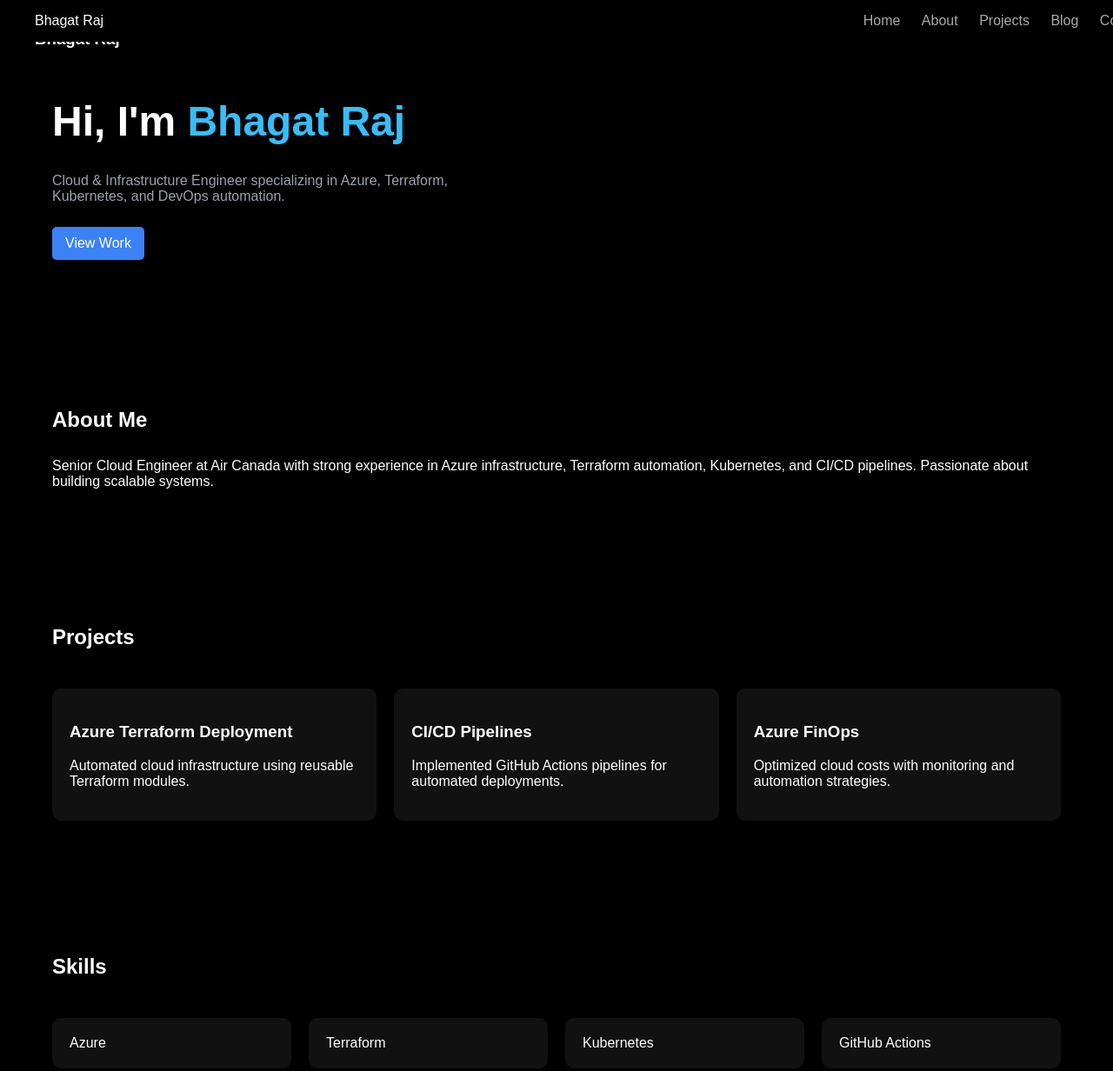
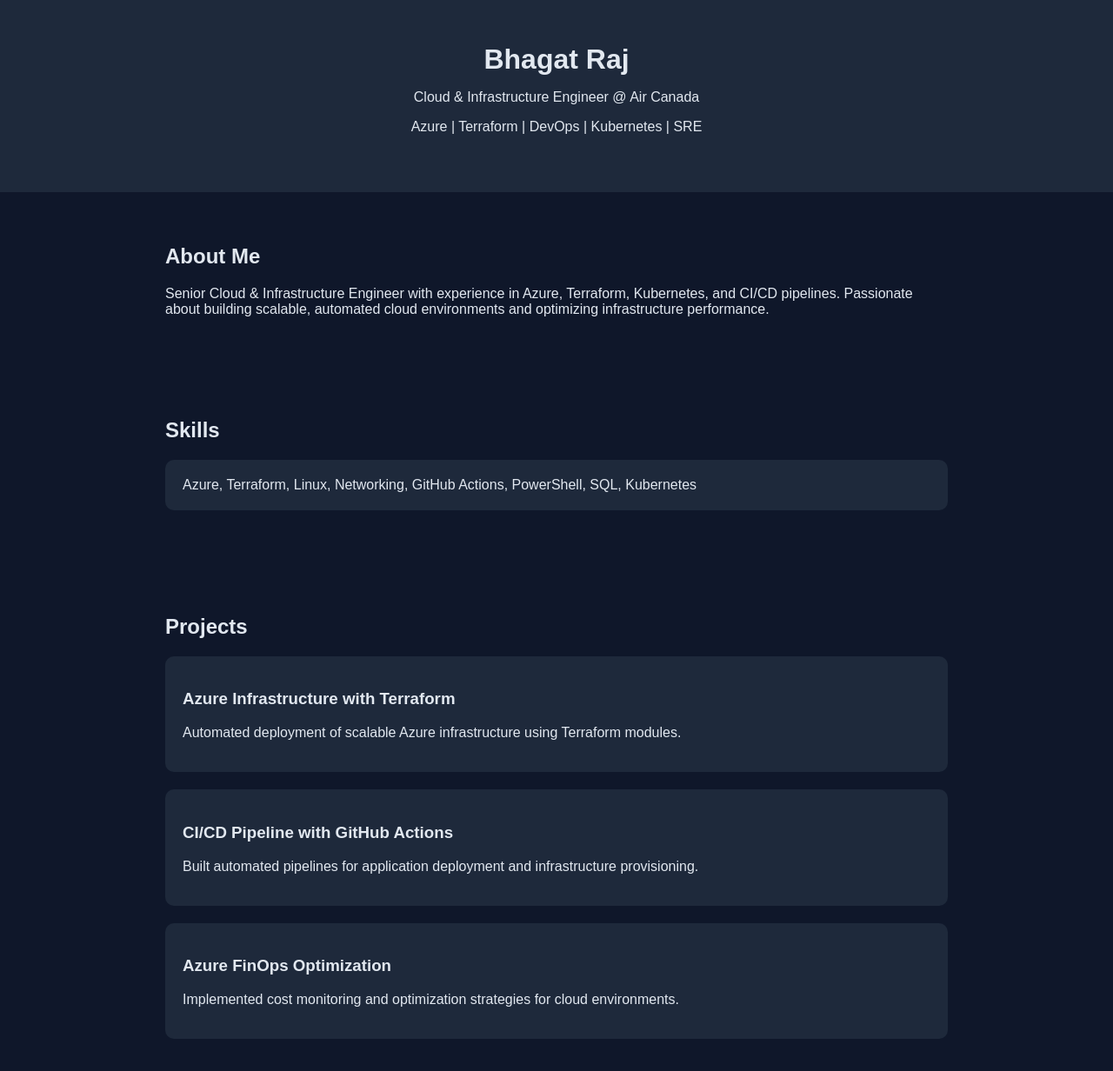
Before and after one commit to bhagatraj77knowledge-hue/bhagat-portfolio, a plain HTML site: page portfolio/index.html in a window 1280 px wide. Shown: the top 1232 px of the page at 87% size. Drawn offline with Linux system fonts and the light colour scheme.

Commit message:
Update index.html

```diff
--- a/portfolio/index.html
+++ b/portfolio/index.html
@@ -2,213 +2,110 @@
 <html lang="en">
 <head>
   <meta charset="UTF-8">
+  <title>Bhagat Raj | Cloud Engineer</title>
   <meta name="viewport" content="width=device-width, initial-scale=1.0">
-<title>Bhagat Raj | Cloud Engineer</title>
-
   <style>
     body {
+      font-family: Arial, sans-serif;
       margin: 0;
-  font-family: 'Segoe UI', sans-serif;
-  background: #0b0f19;
-  color: #e5e7eb;
+      background: #0f172a;
+      color: #e2e8f0;
     }
-
-/* NAVBAR */
-nav {
-  display: flex;
-  justify-content: space-between;
-  padding: 20px 60px;
-  background: #0b0f19;
-  position: sticky;
-  top: 0;
+    header {
+      text-align: center;
+      padding: 50px;
+      background: #1e293b;
     }
-nav a {
-  color: #9ca3af;
-  margin-left: 20px;
-  text-decoration: none;
-}
-nav a:hover { color: white; }
-
-/* HERO */
-.hero {
-  display: flex;
-  justify-content: space-between;
-  align-items: center;
-  padding: 80px 60px;
-}
-.hero h1 {
-  font-size: 48px;
-}
-.hero span {
-  color: #38bdf8;
-}
-.hero p {
-  color: #9ca3af;
-  max-width: 500px;
-}
-.btn {
-  background: #38bdf8;
-  padding: 10px 20px;
-  color: black;
-  border-radius: 6px;
-  display: inline-block;
-  margin-top: 20px;
-}
-
-/* SECTION */
+    h1 { margin: 0; }
     section {
-  padding: 60px;
-}
-h2 {
-  margin-bottom: 30px;
-}
-
-/* CARDS */
-.grid {
-  display: grid;
-  grid-template-columns: repeat(auto-fit, minmax(250px, 1fr));
-  gap: 20px;
+      padding: 40px;
+      max-width: 900px;
+      margin: auto;
     }
     .card {
-  background: #111827;
+      background: #1e293b;
       padding: 20px;
+      margin: 20px 0;
       border-radius: 10px;
     }
-.card:hover {
-  transform: translateY(-5px);
-}
-
-/* FOOTER */
-footer {
-  text-align: center;
-  padding: 40px;
-  color: #6b7280;
-}
+    a { color: #38bdf8; }
   </style>
 </head>
 
 <body>
 
-<nav>
-  <h3>Bhagat Raj</h3>
-  <div>
-    <a href="#about">About</a>
-    <a href="#projects">Projects</a>
-    <a href="#contact">Contact</a>
-  </div>
-</nav>
+<header>
+  <h1>Bhagat Raj</h1>
+  <p>Cloud & Infrastructure Engineer @ Air Canada</p>
+  <p>Azure | Terraform | DevOps | Kubernetes | SRE</p>
+</header>
 
-<div class="hero">
-  <div>
-    <h1>Hi, I'm <span>Bhagat Raj</span></h1>
-    <p>Cloud & Infrastructure Engineer specializing in Azure, Terraform, Kubernetes, and DevOps automation.</p>
-    <a class="btn" href="#projects">View Work</a>
-  </div>
-</div>
-
-<section id="about">
+<section>
   <h2>About Me</h2>
   <p>
-    Senior Cloud Engineer at Air Canada with strong experience in Azure infrastructure,
-    Terraform automation, Kubernetes, and CI/CD pipelines. Passionate about building scalable systems.
+    Senior Cloud & Infrastructure Engineer with experience in Azure, Terraform,
+    Kubernetes, and CI/CD pipelines. Passionate about building scalable,
+    automated cloud environments and optimizing infrastructure performance.
   </p>
 </section>
 
-<section id="projects">
-  <h2>Projects</h2>
-  <div class="grid">
-
+<section>
+  <h2>Skills</h2>
   <div class="card">
-      <h3>Azure Terraform Deployment</h3>
-      <p>Automated cloud infrastructure using reusable Terraform modules.</p>
-    </div>
-
-    <div class="card">
-      <h3>CI/CD Pipelines</h3>
-      <p>Implemented GitHub Actions pipelines for automated deployments.</p>
-    </div>
-
-    <div class="card">
-      <h3>Azure FinOps</h3>
-      <p>Optimized cloud costs with monitoring and automation strategies.</p>
-    </div>
-
+    Azure, Terraform, Linux, Networking, GitHub Actions, PowerShell, SQL, Kubernetes
   </div>
 </section>
 
 <section>
-  <h2>Skills</h2>
-  <div class="grid">
-    <div class="card">Azure</div>
-    <div class="card">Terraform</div>
-    <div class="card">Kubernetes</div>
-    <div class="card">GitHub Actions</div>
-    <div class="card">Linux</div>
-    <div class="card">PowerShell</div>
+  <h2>Projects</h2>
+
+  <div class="card">
+    <h3>Azure Infrastructure with Terraform</h3>
+    <p>Automated deployment of scalable Azure infrastructure using Terraform modules.</p>
   </div>
+
+  <div class="card">
+    <h3>CI/CD Pipeline with GitHub Actions</h3>
+    <p>Built automated pipelines for application deployment and infrastructure provisioning.</p>
+  </div>
+
+  <div class="card">
+    <h3>Azure FinOps Optimization</h3>
+    <p>Implemented cost monitoring and optimization strategies for cloud environments.</p>
+  </div>
+
 </section>
 
-<section id="contact">
+<section>
+  <h2>Experience</h2>
+
+  <div class="card">
+    <h3>Air Canada</h3>
+    <p>Senior Cloud & Infrastructure Engineer</p>
+  </div>
+
+  <div class="card">
+    <h3>Staples</h3>
+    <p>Azure DevOps Engineer</p>
+  </div>
+
+  <div class="card">
+    <h3>Thomson Reuters</h3>
+    <p>DevOps Engineer</p>
+  </div>
+
+</section>
+
+<section>
   <h2>Contact</h2>
   <p>Email: bhagatraj192@gmail.com</p>
   <p>
     LinkedIn:
     <a href="https://www.linkedin.com/in/bhagatraj-devopsengineer" target="_blank">
-      Connect with me
+      View Profile
     </a>
   </p>
 </section>
 
-<footer>
-  © 2026 Bhagat Raj
-</footer>
-
 </body>
 </html>
-
-
-<!DOCTYPE html>
-<html>
-<head>
-  <title>Bhagat Raj Portfolio</title>
-  <link rel="stylesheet" href="style.css">
-</head>
-
-<body>
-
-<nav>
-  <div>Bhagat Raj</div>
-  <div>
-    <a href="/">Home</a>
-    <a href="about.html">About</a>
-    <a href="projects.html">Projects</a>
-    <a href="blog.html">Blog</a>
-    <a href="contact.html">Contact</a>
-  </div>
-</nav>
-
-<div class="container fade">
-  <h1>Hi, I'm Bhagat Raj</h1>
-  <p>Cloud & Infrastructure Engineer @ Air Canada</p>
-
-  <a class="btn" href="about.html">About Me</a>
-  <a class="btn" href="projects.html">View Works</a>
-  <a class="btn" href="#">Download Resume</a>
-
-  <h2>Recent Projects</h2>
-  <div class="grid">
-    <div class="card">Terraform Azure Infra</div>
-    <div class="card">CI/CD Pipelines</div>
-    <div class="card">Azure FinOps</div>
-  </div>
-
-  <h2>Recent Blogs</h2>
-  <div class="grid">
-    <div class="card">DevOps Best Practices</div>
-    <div class="card">Terraform Tips</div>
-    <div class="card">Azure Cost Optimization</div>
-  </div>
-</div>
-
-</body>
-</html>
```
Lines whose indentation alone changed are shown as unchanged.
